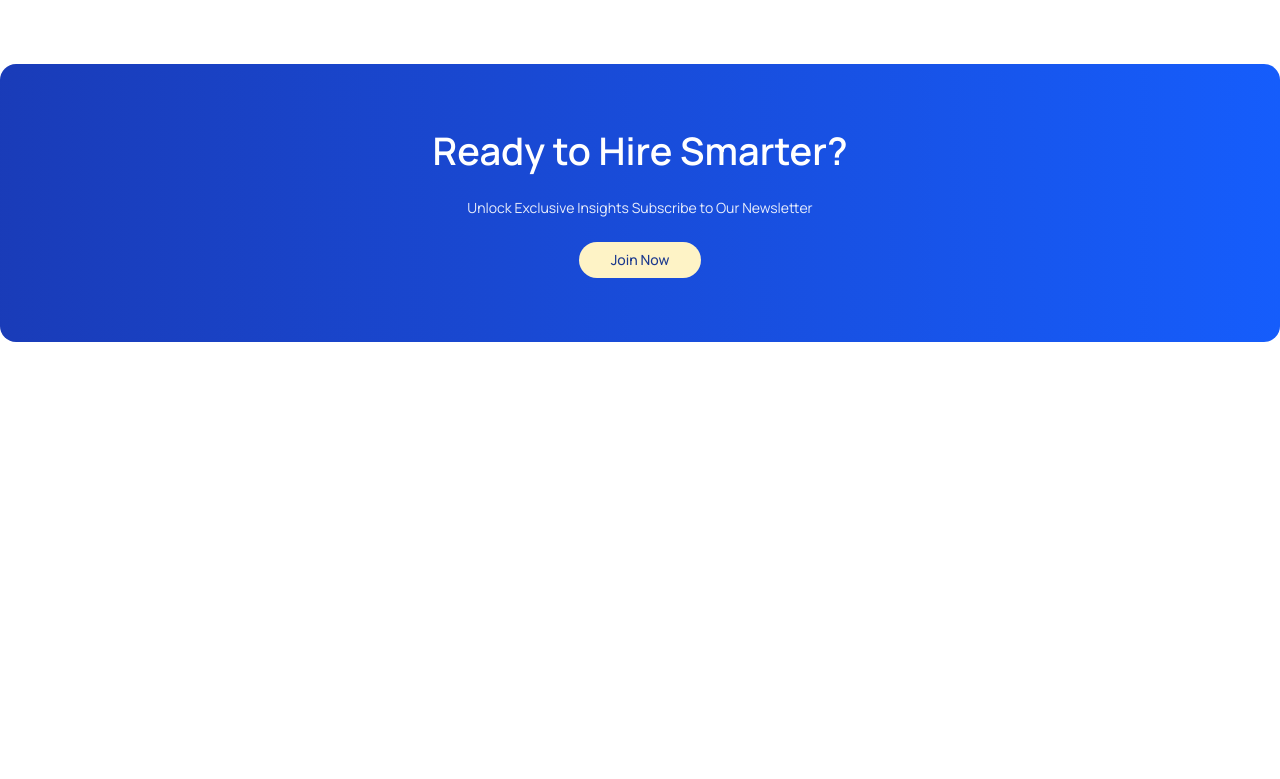
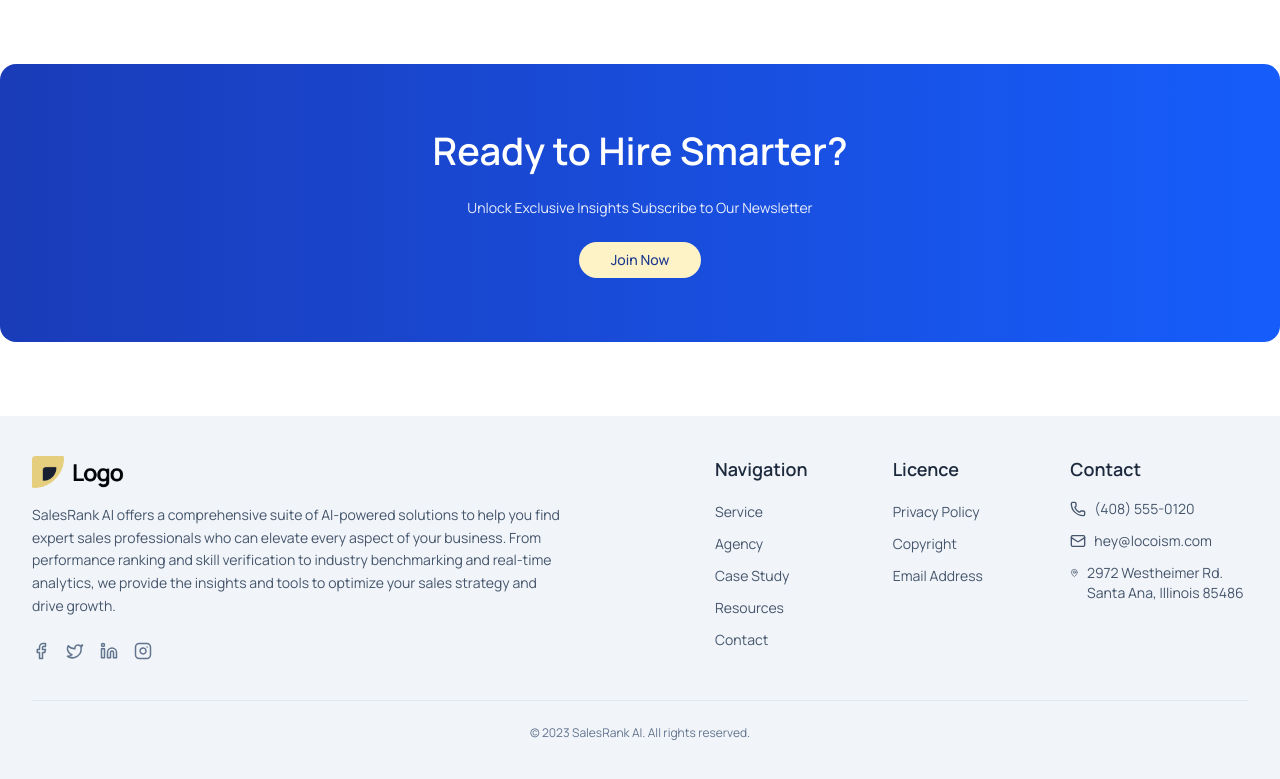
Before and after one commit to Md-sakib-al-hasan/ChartFlow, a Next.js app: page / in a window 1280 px wide. Shown: the part 3971-4750 px from the top of the page. Before the commit the page ends 4313 px from the top, so only its background shows below. Built offline with nearby package versions, Linux system fonts and the light colour scheme.

Commit message:
feat: add footer

```diff
--- a/src/app/page.tsx
+++ b/src/app/page.tsx
@@ -3,6 +3,7 @@ import { FAQAThink } from "@/components/Home/faqthnik/FaqThink";
 import HeroBanner from "@/components/Home/hero-banner/HeroBanner";
 import NewsletterSubscription from "@/components/Home/newsleter/NewsLetter";
 import CoursesSection from "@/components/Home/ourCourse/OurCours";
+import Footer from "@/components/shared/footer/Footer";
 import Navbar from "@/components/shared/navbar/navbar";
 
 export default function Home() {
@@ -16,6 +17,7 @@ export default function Home() {
             <FAQAThink/>
             <NewsletterSubscription/>
          </div>
+         <Footer/>
       </div>
   );
 }
--- /dev/null
+++ b/src/components/shared/footer/Footer.tsx
@@ -0,0 +1,122 @@
+import Link from "next/link"
+import { Facebook, Twitter, Linkedin, Instagram, Phone, Mail, MapPin } from "lucide-react"
+import footerlogo from "@/assets/footerlogo.png"
+import Image from "next/image"
+
+export default function Footer() {
+  return (
+    <footer className="bg-slate-100 py-10 px-4 md:px-6 lg:px-8">
+      <div className="container mx-auto">
+        <div className="grid grid-cols-1 md:grid-cols-2 gap-8  xl:gap-[150px]">
+          {/* Logo and Description */}
+          <div className="space-y-4 lg:col-span-1">
+            <Image src={footerlogo.src} width={100} height={50} alt="Logo" />
+            <p className="text-sm text-slate-600 leading-relaxed">
+              SalesRank AI offers a comprehensive suite of AI-powered solutions to help you find expert sales
+              professionals who can elevate every aspect of your business. From performance ranking and skill
+              verification to industry benchmarking and real-time analytics, we provide the insights and tools to
+              optimize your sales strategy and drive growth.
+            </p>
+            <div className="flex gap-4 pt-2">
+              <Link href="#" className="text-slate-500 hover:text-slate-800">
+                <Facebook size={18} />
+                <span className="sr-only">Facebook</span>
+              </Link>
+              <Link href="#" className="text-slate-500 hover:text-slate-800">
+                <Twitter size={18} />
+                <span className="sr-only">Twitter</span>
+              </Link>
+              <Link href="#" className="text-slate-500 hover:text-slate-800">
+                <Linkedin size={18} />
+                <span className="sr-only">LinkedIn</span>
+              </Link>
+              <Link href="#" className="text-slate-500 hover:text-slate-800">
+                <Instagram size={18} />
+                <span className="sr-only">Instagram</span>
+              </Link>
+            </div>
+          </div>
+
+          <div className="grid md:grid-cols-3 grid-cols-2 ">
+             {/* Navigation Links */}
+          <div className="space-y-4">
+            <h3 className="font-semibold text-[18px] text-slate-800">Navigation</h3>
+            <ul className="space-y-2">
+              <li>
+                <Link href="#" className="text-sm text-slate-600 hover:text-slate-800">
+                  Service
+                </Link>
+              </li>
+              <li>
+                <Link href="#" className="text-sm text-slate-600 hover:text-slate-800">
+                  Agency
+                </Link>
+              </li>
+              <li>
+                <Link href="#" className="text-sm text-slate-600 hover:text-slate-800">
+                  Case Study
+                </Link>
+              </li>
+              <li>
+                <Link href="#" className="text-sm text-slate-600 hover:text-slate-800">
+                  Resources
+                </Link>
+              </li>
+              <li>
+                <Link href="#" className="text-sm text-slate-600 hover:text-slate-800">
+                  Contact
+                </Link>
+              </li>
+            </ul>
+          </div>
+
+          {/* License Links */}
+          <div className="space-y-4">
+            <h3 className="font-semibold text-[18px] text-slate-800">Licence</h3>
+            <ul className="space-y-2">
+              <li>
+                <Link href="#" className="text-sm text-slate-600 hover:text-slate-800">
+                  Privacy Policy
+                </Link>
+              </li>
+              <li>
+                <Link href="#" className="text-sm text-slate-600 hover:text-slate-800">
+                  Copyright
+                </Link>
+              </li>
+              <li>
+                <Link href="#" className="text-sm text-slate-600 hover:text-slate-800">
+                  Email Address
+                </Link>
+              </li>
+            </ul>
+          </div>
+
+          {/* Contact Information */}
+          <div className="space-y-4">
+            <h3 className="font-semibold text-[18px] text-slate-800">Contact</h3>
+            <ul className="space-y-3">
+              <li className="flex items-start gap-2">
+                <Phone size={16} className="text-slate-600 mt-0.5" />
+                <span className="text-sm text-slate-600">(408) 555-0120</span>
+              </li>
+              <li className="flex items-start gap-2">
+                <Mail size={16} className="text-slate-600 mt-0.5" />
+                <span className="text-sm text-slate-600">hey@locoism.com</span>
+              </li>
+              <li className="flex items-start gap-2">
+                <MapPin size={16} className="text-slate-600 mt-0.5" />
+                <span className="text-sm text-slate-600">2972 Westheimer Rd. Santa Ana, Illinois 85486</span>
+              </li>
+            </ul>
+          </div>
+          </div>
+        </div>
+
+        <div className="mt-10 pt-6 border-t border-slate-200">
+          <p className="text-xs text-slate-500 text-center">© 2023 SalesRank AI. All rights reserved.</p>
+        </div>
+      </div>
+    </footer>
+  )
+}
```
Also changed, not shown: src/assets/footerlogo.png (added).
